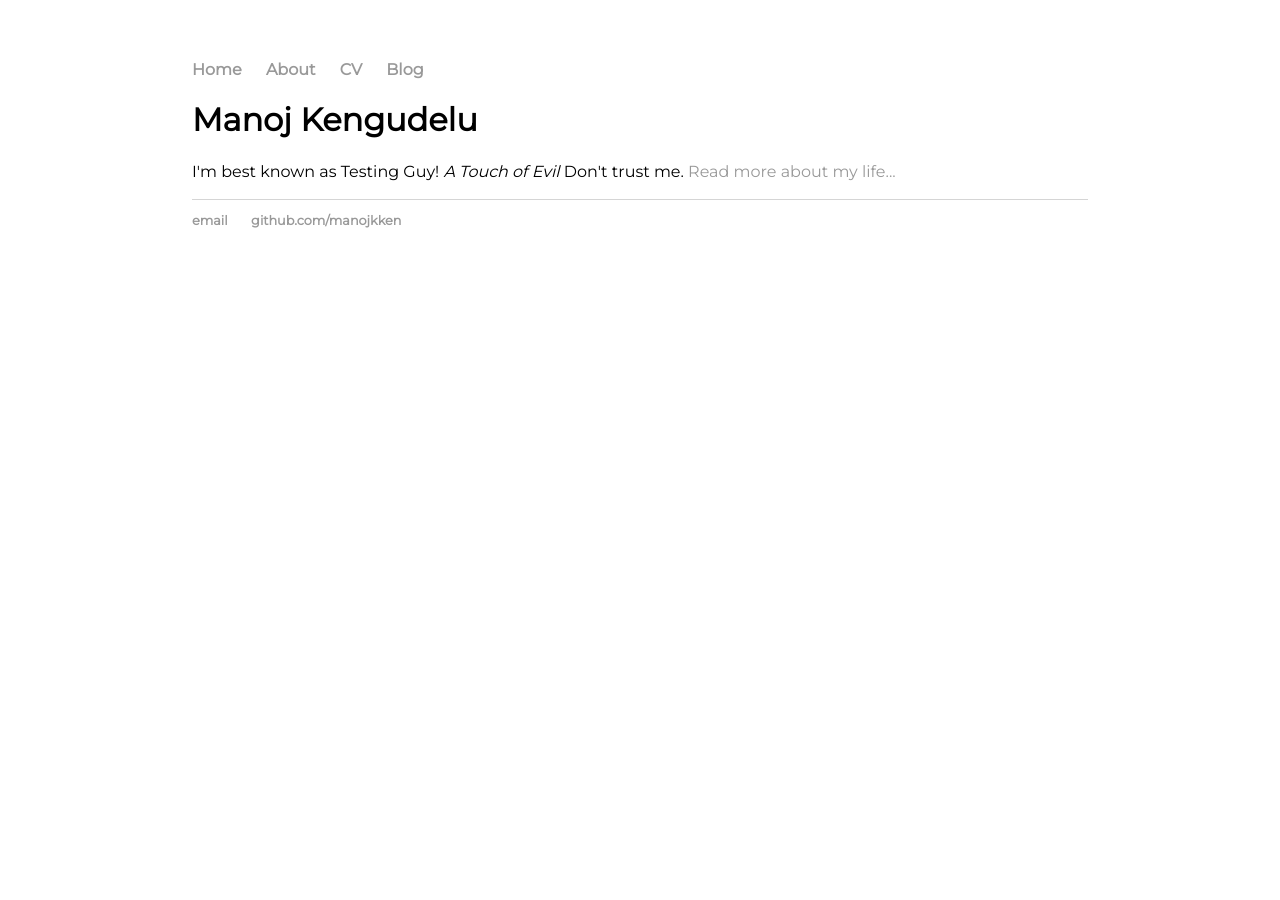
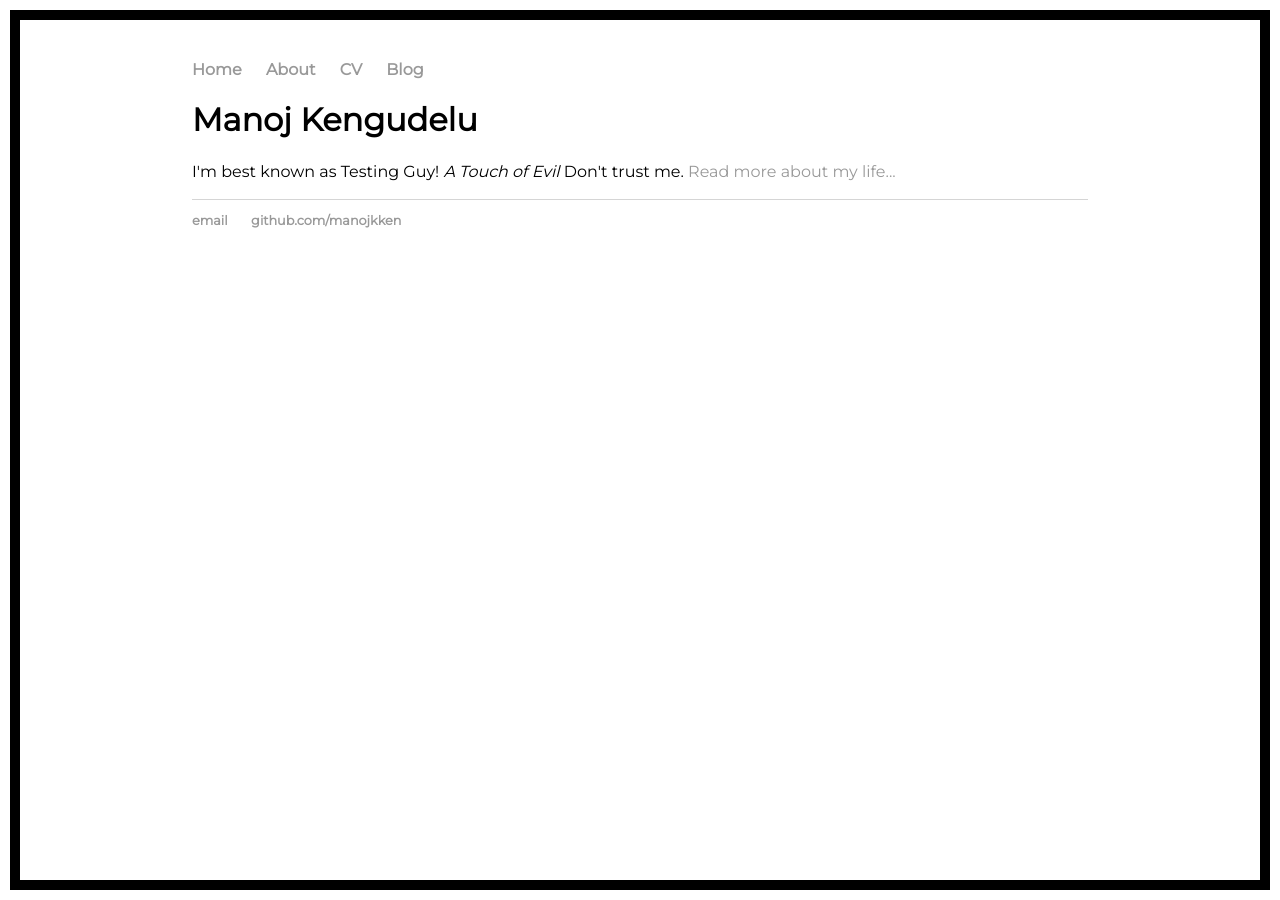
Before and after one commit to mkken/mkken.github.io, a Jekyll site: the page built from index.html, in a window 1280 px wide. Built offline with Jekyll 4.4.1, drawn with Linux system fonts in a browser that asks for light colours.

```diff
--- a/css/main.css
+++ b/css/main.css
@@ -2,7 +2,15 @@
 body {
     margin: 60px auto;
     width: 70%;
-    background-image: url("img/home.jpg");
+}
+body::before {
+  content: '';
+  position: absolute;
+  top: 10px;
+  left: 10px;
+  right: 10px;
+  bottom: 10px;
+  border: 10px solid black;
 }
 nav ul, footer ul {
     font-family:'Montserrat', serif;
```
